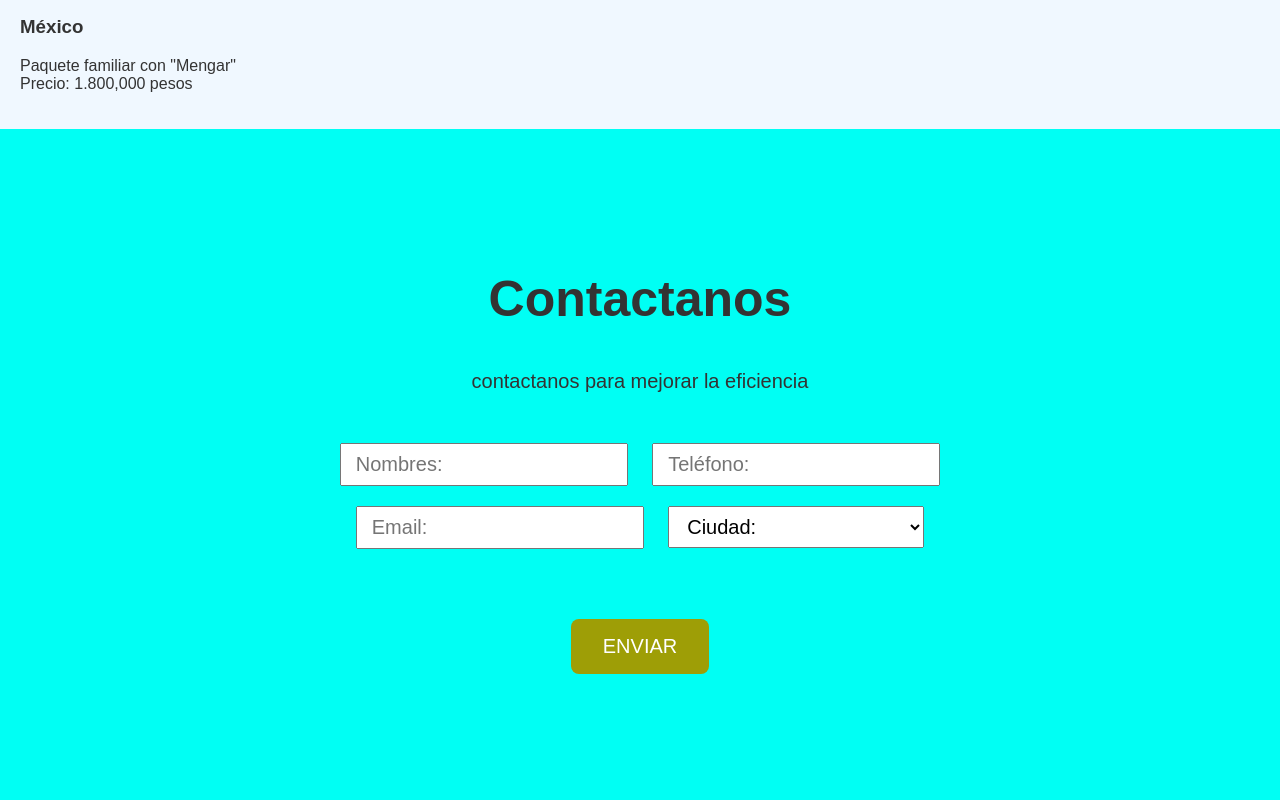
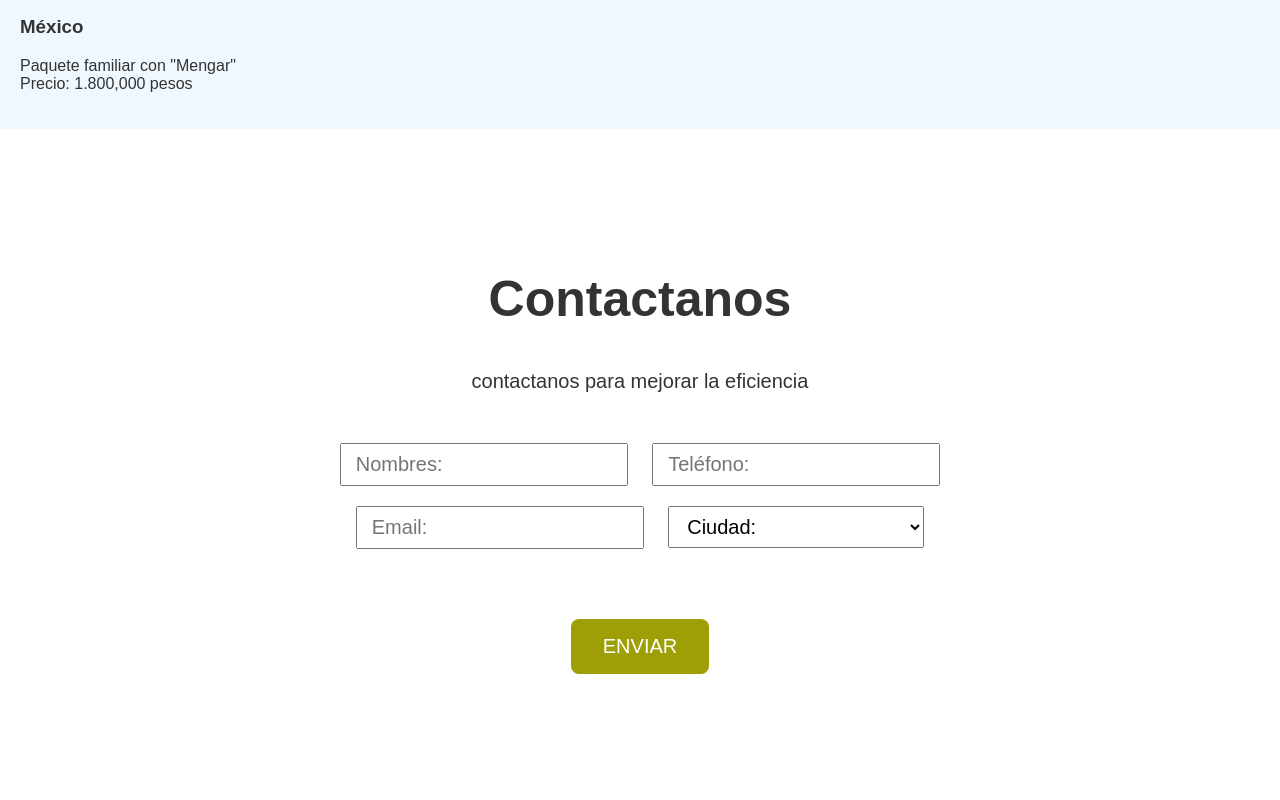
Before and after one commit to DANlE1/Exploratierra, a plain HTML site: page index.html in a window 1280 px wide. Shown: the part 1420-2220 px from the top of the page. Drawn offline with Linux system fonts and the light colour scheme.

Commit message:
Update styles.css

```diff
--- a/css/styles.css
+++ b/css/styles.css
@@ -133,7 +133,7 @@ section {
     width: 100%;
     text-align: center;
     padding: 100px 0;
-    background-color: #00fff4;
+    background-color: #ffffff;
 }
 
 #Contacto form{
```
